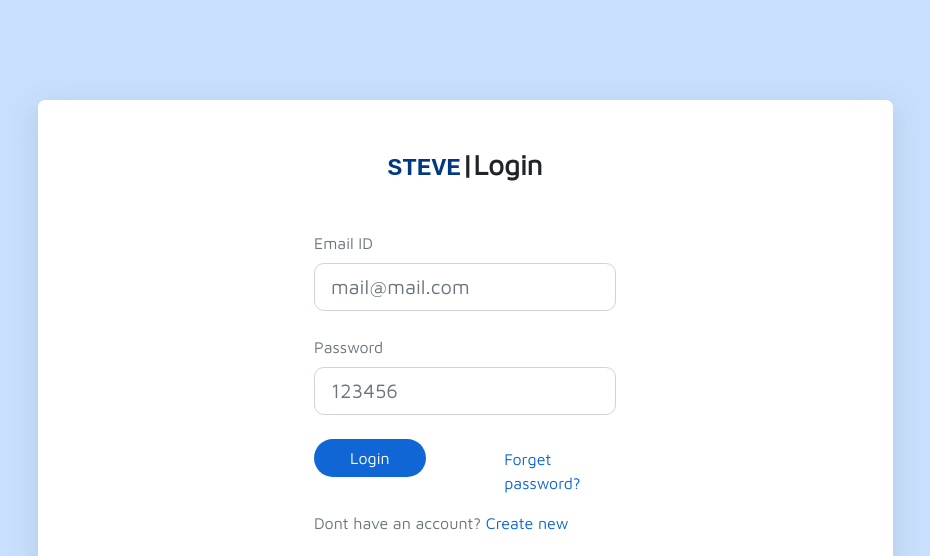
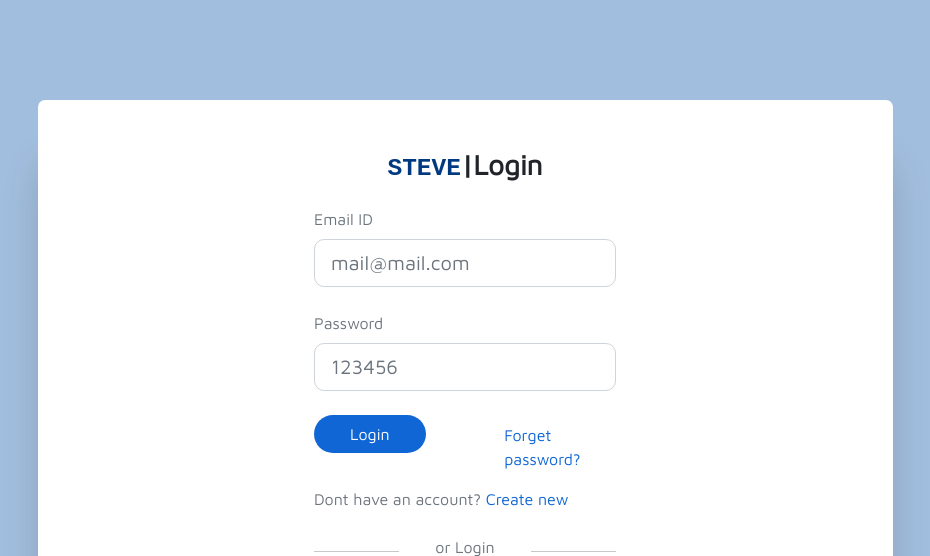
Before and after one commit to olayemi5/beatiful-designs, a plain HTML site: page auth2/login.html in a window 1280 px wide. Shown: the top 556 px of the page, without its empty margins (175-1105 px from the left). Drawn offline with nearby package versions, Linux system fonts and the light colour scheme; some icons are missing; a web font is replaced by a local one.

Commit message:
Design in progress

```diff
--- a/auth2/login.html
+++ b/auth2/login.html
@@ -22,7 +22,7 @@
           <div class="row d-flex justify-content-center">
             <div class="col-md-5">
               <h3 class="text-center"><b><small class="emphazise-solid font-small">STEVE</small>|Login</b></h3>
-              <div class="form mt-5">
+              <div class="form mt-4">
                 <div class="form-group mb-4">
                   <label for="email" class="text-muted mb-2 ">Email ID</label>
                   <input type="email" placeholder="mail@mail.com" class="form-control form-control-lg styled-input" name="email" value="">
--- a/auth2/style.css
+++ b/auth2/style.css
@@ -1,13 +1,13 @@
 body {
   font-family: 'Maven Pro', sans-serif;
-  background: rgba(200, 224, 254);
+  background: rgba(162, 190, 222);
 }
 .top-spacing{
   margin-top: 100px;
 }
 .content{
   background: white;
-  box-shadow: rgba(100, 100, 111, 0.2) 0px 7px 29px 0px;
+  box-shadow: rgba(0, 0, 0, 0.2) 0px 60px 40px -7px;
   border-radius: 7px;
 }
 .emphazise-btn{
```
